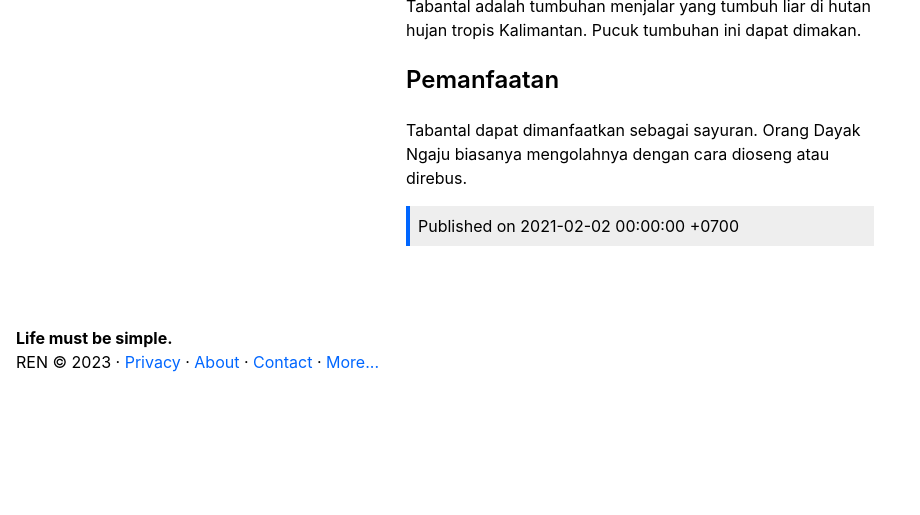
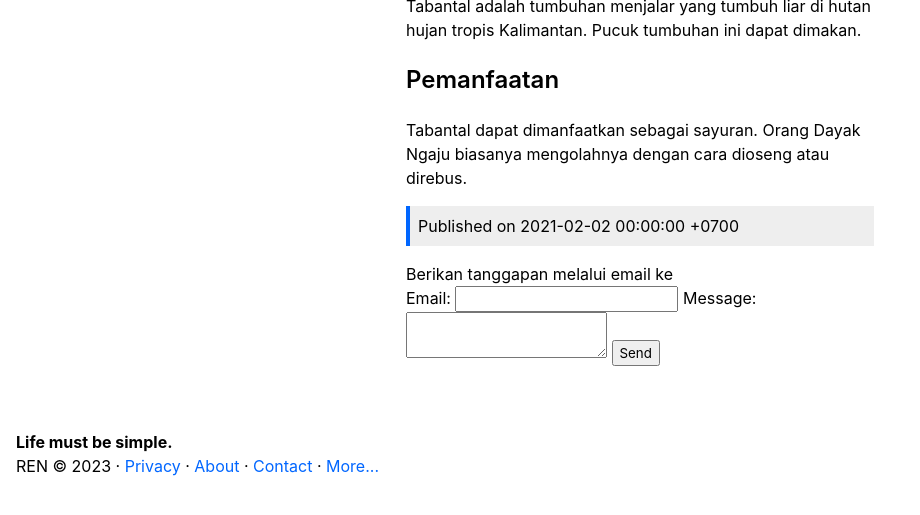
Before and after one commit to ren-id/blog, a Jekyll site: the page built from docs/_posts/2021-02-02-tabantal.md, in a window 1280 px wide and 1013 px high, cut to the strip 487-1002 px from the top of the window. Shown: the whole strip, without its empty margins (0-920 px from the left). Built offline with Jekyll 4.4.1, drawn with Linux system fonts in a browser that asks for light colours; our own code applies the rules of GitHub Pages for plain Markdown files; comment, search, counter and statistics services are not loaded.

Commit message:
Update post.html

```diff
--- a/docs/_layouts/post.html
+++ b/docs/_layouts/post.html
@@ -1,15 +1,30 @@
 {% include head.html %}
 
 {% include header.html %}
-
+<!-- Skrip untuk komentar Facebook
 <div id="fb-root"></div>
 <script async defer crossorigin="anonymous" src="https://connect.facebook.net/en_GB/sdk.js#xfbml=1&version=v14.0"
     nonce="SetARrLr"></script>
+    -->
 <div class="badan">
     <article>
         {{ content }}
         <div class="informasi">Published on {{ page.date }}</div>
-        <div class="fb-comments" data-href="{{site.url}}{{page.url}}" data-width="100%" data-numposts="5"></div>
+        <div>Berikan tanggapan melalui email ke </div>
+        <!-- modify this form HTML and place wherever you want your form -->
+        <form action="https://formspree.io/f/mjvqgbpa" method="POST">
+            <label>
+                Email:
+                <input type="email" name="email">
+            </label>
+            <label>
+                Message:
+                <textarea name="message"></textarea>
+            </label>
+            <!-- your other form fields go here -->
+            <button type="submit">Send</button>
+        </form>
+        <!-- <div class="fb-comments" data-href="{{site.url}}{{page.url}}" data-width="100%" data-numposts="5"></div> -->
     </article>
     {% include footer.html %}
 </div>
```
